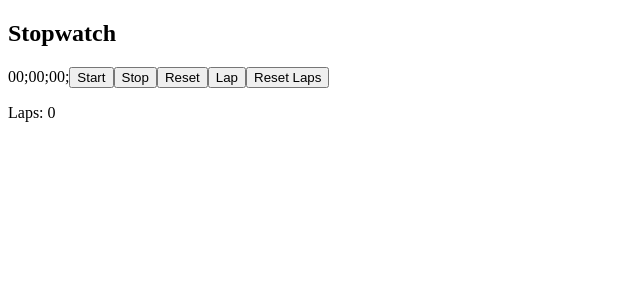
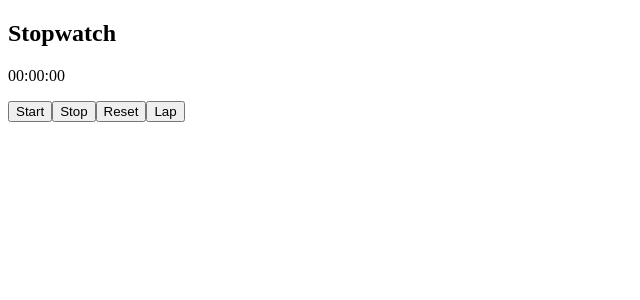
Before and after one commit to Shopify/eng-intern-assessment-react, a React app: page / in a window 1280 px wide. Shown: the top 300 px of the page, without its empty margins (0-640 px from the left). Built offline with nearby package versions, Linux system fonts and the light colour scheme.

Commit message:
components complete, installed testing

```diff
--- a/package.json
+++ b/package.json
@@ -20,6 +20,7 @@
     "@babel/preset-env": "^7.23.8",
     "@babel/preset-react": "^7.23.3",
     "@babel/preset-typescript": "^7.23.3",
+    "@testing-library/jest-dom": "^6.3.0",
     "@testing-library/react": "^14.1.2",
     "@types/jest": "^29.5.11",
     "@types/node": "^16.18.30",
@@ -32,6 +33,8 @@
     "html-loader": "^4.2.0",
     "html-webpack-plugin": "^5.5.1",
     "jest": "^29.7.0",
+    "jest-environment-jsdom": "^29.7.0",
+    "jsdom": "^24.0.0",
     "react-test-renderer": "^18.2.0",
     "style-loader": "^3.3.2",
     "ts-jest": "^29.1.1",
@@ -46,6 +49,7 @@
   "jest": {
     "transform": {
       "^.+\\.(js|jsx|ts|tsx)$": "babel-jest"
-    }
+    },
+    "testEnvironment": "jsdom"
   }
 }
--- a/src/App.tsx
+++ b/src/App.tsx
@@ -1,10 +1,43 @@
-import React from 'react'
-import StopWatchButton from './StopWatchButton'
+import React from "react";
+import { useState, useEffect } from "react";
+import StopWatch from "./StopWatch";
+import StopWatchButton from "./StopWatchButton";
 
 export default function App() {
-    return(
-        <div>
-            <StopWatchButton />
-        </div>
-    )
+  const [timer, setTimer] = useState<number>(0);
+  const [toggle, setToggle] = useState<boolean>(false);
+  const [laps, setLaps] = useState<number[]>([]);
+
+  useEffect(() => {
+    let intervalId: NodeJS.Timeout;
+
+    // when toggle is true, start timer
+    if (toggle) {
+      intervalId = setInterval(() => {
+        setTimer((prevTime) => prevTime + 10);
+      }, 10);
+
+      // when toggle is false, stop & reset timer
+    } else {
+      clearInterval(intervalId);
+    }
+
+    return () => {
+      clearInterval(intervalId);
+    };
+  }, [toggle]);
+
+  console.log(toggle);
+  return (
+    <div>
+      <h1>Stopwatch</h1>
+      <StopWatch timer={timer} laps={laps} />
+      <StopWatchButton
+        setToggle={setToggle}
+        setTimer={setTimer}
+        setLaps={setLaps}
+        timer={timer}
+      />
+    </div>
+  );
 }
--- a/src/StopWatch.tsx
+++ b/src/StopWatch.tsx
@@ -1,7 +1,33 @@
-import React from 'react'
+import React from "react";
+import { useState } from "react";
 
-export default function StopWatch() {
-    return(
-        <div></div>
-    )
+interface StopWatchProps {
+  timer: number;
+  laps: number[];
 }
+
+const displayTime = (timer: number): string =>
+  `${String(Math.floor((timer / 60000) % 60)).padStart(2, "0")}:${String(
+    Math.floor((timer / 1000) % 60)
+  ).padStart(2, "0")}:${String(Math.floor((timer / 10) % 100)).padStart(
+    2,
+    "0"
+  )}`;
+
+const StopWatch: React.FC<StopWatchProps> = ({ timer, laps }) => {
+  return (
+    <div>
+      <div>{displayTime(timer)}</div>
+
+      <ul>
+        {laps?.map((lap, index) => (
+          <li key={`lap-${lap}-${index}`}>
+            Lap {index + 1}: {displayTime(lap)}
+          </li>
+        ))}
+      </ul>
+    </div>
+  );
+};
+
+export default StopWatch;
--- a/src/StopWatchButton.tsx
+++ b/src/StopWatchButton.tsx
@@ -1,29 +1,34 @@
 import React from "react";
-import { useState } from "react";
+import { useEffect, useState } from "react";
 
+interface StopWatchButtonProps {
+  setToggle: React.Dispatch<React.SetStateAction<boolean>>;
+  timer: number;
+  setTimer: React.Dispatch<React.SetStateAction<number>>;
+  setLaps: React.Dispatch<React.SetStateAction<number[]>>;
+}
 
-export default function StopWatchButton() {
-    const [timer, setTimer] = useState<number>(0)
-    const [counting, setCounting] = useState<boolean>(false);
-    const [lap, setLap] = useState<number>(0);
-
- const handleClick = () => {setLap(lap + 1);};
-
+const StopWatchButton: React.FC<StopWatchButtonProps> = ({
+  setToggle,
+  setTimer,
+  setLaps,
+  timer,
+}) => {
+  const handleReset = () => {
+    setToggle(false);
+    setTimer(0);
+    setLaps([]);
+  };
   return (
     <div>
-      <h1>Stopwatch</h1>
-      <div>
-        <span>{"0" + Math.floor((timer / 60000) % 60)};</span>
-        <span>{"0" + Math.floor((timer / 1000) % 60)};</span>
-        <span>{"0" + ((timer / 10) % 100)};</span>
-
-        <button onClick={() =>{setCounting(true)}}>Start</button>
-        <button onClick={() =>{setCounting(false)}}>Stop</button>
-        <button onClick={() =>{setTimer(0)}}>Reset</button>
-        <button onClick={handleClick}>Lap</button>
-        <button onClick={() => {setLap(0)}}>Reset Laps</button>
-      </div>
-      <p>Laps: {lap}</p>
+      <button onClick={() => setToggle(true)}>Start</button>
+      <button onClick={() => setToggle(false)}>Stop</button>
+      <button onClick={handleReset}>Reset</button>
+      <button onClick={() => setLaps((prevLaps) => [...prevLaps, timer])}>
+        Lap
+      </button>
     </div>
   );
-}
+};
+
+export default StopWatchButton;
--- a/tsconfig.json
+++ b/tsconfig.json
@@ -7,6 +7,7 @@
     "jsx": "react",
     "allowJs": true,
     "moduleResolution": "node",
-    "allowSyntheticDefaultImports": true
+    "allowSyntheticDefaultImports": true,
+    "types": ["node", "jest", "@testing-library/jest-dom"],
   }
 }
```
Also changed, not shown: App.css (added), 1 other file (tests, documents, lock files or other folders).
